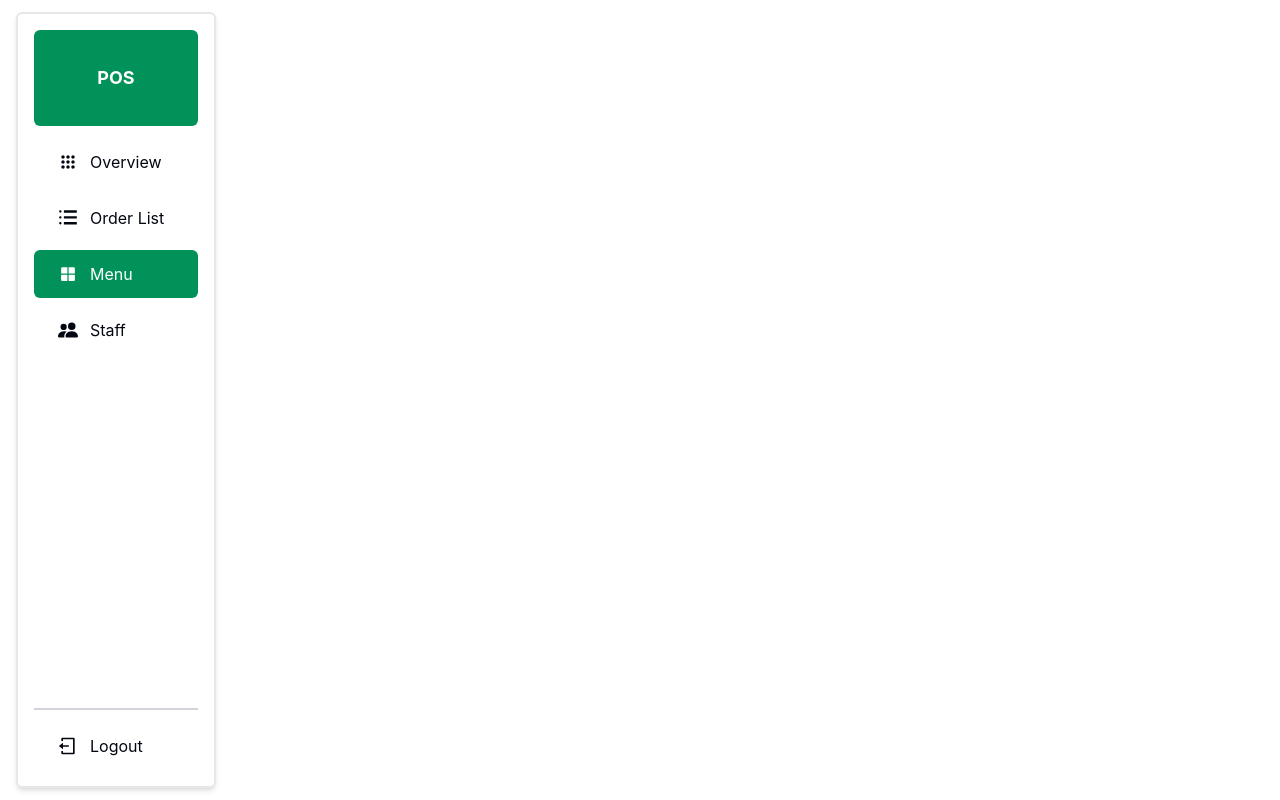
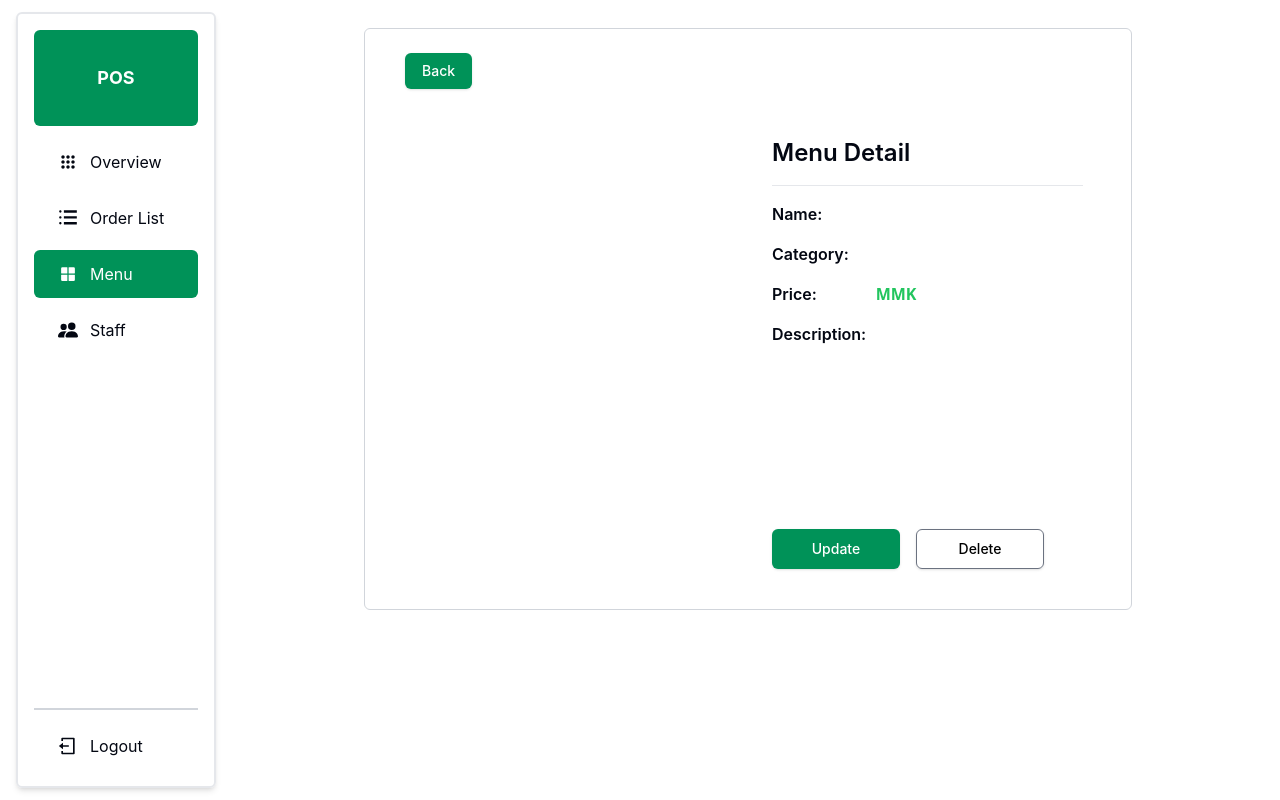
Before and after one commit to SawLinThant/restaurant-pos, a React (Vite) app: page /dashboard/menu/1 in a window 1280 px wide. Built offline with nearby package versions, Linux system fonts and the light colour scheme; no server answers.

Commit message:
feature/menu detail form

```diff
--- a/src/components/Dashboard/Detail/menu/[menuId].tsx
+++ b/src/components/Dashboard/Detail/menu/[menuId].tsx
@@ -1,49 +1,140 @@
+import { SkeletonImage } from "@/components/common/skeleton/image-skeleten";
+import { SkeletonProductDetail } from "@/components/common/skeleton/product-detail";
+import { Button } from "@/components/ui/button";
 import { baseUrl } from "@/lib/constants/config";
 import axios from "axios";
 import { useEffect, useState } from "react";
-import { useParams } from "react-router-dom";
+import { useNavigate, useParams } from "react-router-dom";
 
 interface menuDetail {
-   name: string
-   price: number
-   category: string
-   description: string
+  name: string;
+  price: number;
+  category: string;
+  description: string;
+  image: string;
 }
 
 const MenuDetail = () => {
-    const {menuId} = useParams();
+  const { menuId } = useParams();
+  const navigate = useNavigate()
   const token = localStorage.getItem("token");
-    const [menuDetail,setMenuDetail] = useState<menuDetail>();
-    console.log(menuId)
+  const [menuDetail, setMenuDetail] = useState<menuDetail>();
+  const [loading, SetLoading] = useState<boolean>(false);
   useEffect(() => {
-        const fetchData = async() => {
+    const fetchData = async () => {
+      try {
+        SetLoading(true);
         const responses = await axios.get(`${baseUrl}/Product/get`, {
           headers: {
             Authorization: `Bearer ${token}`,
           },
           params: {
-               id: menuId
+            id: menuId,
           },
-        })
+        });
         if (responses.status === 200) {
           console.log(responses.data);
           setMenuDetail({
             name: responses.data?.data.name,
             price: responses.data?.data.price,
             category: responses.data?.data.category,
-                description: responses.data?.data.description
+            description: responses.data?.data.description,
+            image: responses.data?.data.image,
           });
         }
+      } catch (error) {
+        SetLoading(false);
+        console.log("error loadng menu data:", error);
+      } finally {
+        SetLoading(false);
       }
+    };
     fetchData();
-    },[menuId])
-    return(
-        <div className="flex flex-col gap-4">
-            <div>{menuDetail?.name}</div>
-            <div>{menuDetail?.price}</div>
-            <div>{menuDetail?.category}</div>
-            <div>{menuDetail?.description}</div>
+  }, [menuId]);
+  return (
+    <div className="w-full flex flex-col items-center justify-center">
+      <div className="w-full flex flex-col gap-4 border border-gray-300  rounded-md p-6 lg:w-[60vw] max-w-[900px] md:w-[70vw]">
+        <div className="w-full px-4">
+            <Button onClick={() => navigate(-1)} className="bg-secondary text-white hover:text-black hover:border-gray-600">Back</Button>
         </div>
-    )
-}
+        <div className=" w-full min-h-[60vh] grid lg:grid-cols-2 grid-cols-1">
+          <div className="w-full lg:h-full md:min-h-[40vh] md:p-4">
+            <div className="w-full h-full flex items-start justify-center rounded-md">
+              <div className="lg:w-[300px] lg:h-[300px] w-full h-full rounded overflow-hidden">
+                {loading ? (
+                  <SkeletonImage />
+                ) : (
+                  <img
+                    src={menuDetail?.image}
+                    className="object-cover bg-cover rounded-md"
+                  />
+                )}
+              </div>
+            </div>
+          </div>
+          <div>
+            {loading ? (
+              <div className="w-full h-full py-4 px-6">
+                <SkeletonProductDetail />
+              </div>
+            ) : (
+              <div className="w-full h-full flex flex-col py-4 px-6 justify-between gap-4">
+                <div>
+                  <div className="w-full flex flex-col gap-4">
+                    <div className="w-full py-4 border-b">
+                      <h1 className="font-semibold text-2xl">Menu Detail</h1>
+                    </div>
+                    <div className="w-full grid grid-cols-3">
+                      <div className="w-full col-span-1 text-start font-semibold">
+                        Name:
+                      </div>
+                      <div className="w-full col-span-2 text-start">
+                        {menuDetail?.name}
+                      </div>
+                    </div>
+                    <div className="w-full grid grid-cols-3">
+                      <div className="w-full col-span-1 text-start font-semibold">
+                        Category:
+                      </div>
+                      <div className="w-full col-span-2 text-start">
+                        {menuDetail?.category}
+                      </div>
+                    </div>
+                    <div className="w-full grid grid-cols-3">
+                      <div className="w-full col-span-1 text-start font-semibold">
+                        Price:
+                      </div>
+                      <div className="w-full col-span-2 text-start">
+                        {menuDetail?.price}{" "}
+                        <span className="font-semibold font-sans text-green-500">
+                          MMK
+                        </span>
+                      </div>
+                    </div>
+                    <div className="w-full grid grid-cols-3">
+                      <div className="w-full col-span-1 text-start font-semibold">
+                        Description:
+                      </div>
+                      <div className="w-full col-span-2 text-start">
+                        {menuDetail?.description}
+                      </div>
+                    </div>
+                  </div>
+                </div>
+                <div className="w-full flex flex-row gap-4 items-center justify-start md:mt-4">
+                  <Button className="bg-secondary rounded-md text-white min-w-[8rem] min-h-10">
+                    Update
+                  </Button>
+                  <Button className="bg-transparent border-gray-500  min-w-[8rem] min-h-10 hover:border-gray-500 rounded-md text-black">
+                    Delete
+                  </Button>
+                </div>
+              </div>
+            )}
+          </div>
+        </div>
+      </div>
+    </div>
+  );
+};
 export default MenuDetail;
--- /dev/null
+++ b/src/components/Dashboard/Detail/order/[orderId].tsx
@@ -0,0 +1,49 @@
+import { baseUrl } from "@/lib/constants/config";
+import axios from "axios";
+import { useEffect, useState } from "react";
+import { useParams } from "react-router-dom";
+
+interface orderDetail {
+   name: string
+   price: number
+   category: string
+   description: string
+}
+
+const OrderDetail = () => {
+    const {orderId} = useParams();
+    const token = localStorage.getItem("token");
+    const [orderDetail,setOrderDetail] = useState<orderDetail>();
+    console.log(orderId)
+    useEffect(() => {
+        const fetchData = async() => {
+        const responses = await axios.get(`${baseUrl}/Product/get`, {
+            headers: {
+                Authorization: `Bearer ${token}`,
+              },
+              params: {
+               id: orderId
+              },
+        })
+        if (responses.status === 200) {
+            console.log(responses.data);
+            setOrderDetail({
+                name: responses.data?.data.name,
+                price: responses.data?.data.price,
+                category: responses.data?.data.category,
+                description: responses.data?.data.description
+            });
+          }
+        }
+        fetchData();
+    },[orderId])
+    return(
+        <div className="flex flex-col gap-4">
+            <div>{orderDetail?.name}</div>
+            <div>{orderDetail?.price}</div>
+            <div>{orderDetail?.category}</div>
+            <div>{orderDetail?.description}</div>
+        </div>
+    )
+}
+export default OrderDetail;
--- /dev/null
+++ b/src/components/Dashboard/Detail/staff/[staffId].tsx
@@ -0,0 +1,49 @@
+import { baseUrl } from "@/lib/constants/config";
+import axios from "axios";
+import { useEffect, useState } from "react";
+import { useParams } from "react-router-dom";
+
+interface staffDetail {
+   name: string
+   price: number
+   category: string
+   description: string
+}
+
+const StaffDetail = () => {
+    const {staffId} = useParams();
+    const token = localStorage.getItem("token");
+    const [staffDetail,setStaffDetail] = useState<staffDetail>();
+    console.log(staffId)
+    useEffect(() => {
+        const fetchData = async() => {
+        const responses = await axios.get(`${baseUrl}/Product/get`, {
+            headers: {
+                Authorization: `Bearer ${token}`,
+              },
+              params: {
+               id: staffId
+              },
+        })
+        if (responses.status === 200) {
+            console.log(responses.data);
+            setStaffDetail({
+                name: responses.data?.data.name,
+                price: responses.data?.data.price,
+                category: responses.data?.data.category,
+                description: responses.data?.data.description
+            });
+          }
+        }
+        fetchData();
+    },[staffId])
+    return(
+        <div className="flex flex-col gap-4">
+            <div>{staffDetail?.name}</div>
+            <div>{staffDetail?.price}</div>
+            <div>{staffDetail?.category}</div>
+            <div>{staffDetail?.description}</div>
+        </div>
+    )
+}
+export default StaffDetail;
--- a/src/components/Dashboard/Form/MenuForm.tsx
+++ b/src/components/Dashboard/Form/MenuForm.tsx
@@ -53,7 +53,7 @@ const MenuForm = () => {
           name: data.name,
           price: parseInt(data.price),
           category: category,
-          image_url: uploadedImageUrl,
+          image: uploadedImageUrl,
           description: data.description
         };
         const response = await axios.post(
--- a/src/components/Dashboard/MainContent/Staff.tsx
+++ b/src/components/Dashboard/MainContent/Staff.tsx
@@ -39,7 +39,7 @@ const Staff = () => {
           );
           if (respones.status === 200) {
             if (respones.data) {
-              setUserList(respones.data?.data?.products);
+              setUserList(respones.data?.data?.users);
               setTotalUser(respones.data?.data?.totalCounts);
             }
           }
--- /dev/null
+++ b/src/components/common/skeleton/image-skeleten.tsx
@@ -0,0 +1,9 @@
+import { Skeleton } from "@/components/ui/skeleton"
+
+export function SkeletonImage() {
+  return (
+    <div className="w-full h-full flex flex-col space-y-3">
+      <Skeleton className="h-full w-full rounded-xl bg-gray-200" />
+    </div>
+  )
+}
--- /dev/null
+++ b/src/components/common/skeleton/product-detail.tsx
@@ -0,0 +1,13 @@
+import { Skeleton } from "@/components/ui/skeleton"
+
+export function SkeletonProductDetail() {
+  return (
+    <div className="flex flex-col space-y-3 h-full w-full">
+      <Skeleton className="h-[125px] w-full rounded-xl bg-gray-100" />
+      <div className="space-y-2">
+        <Skeleton className="h-4 w-full bg-gray-100" />
+        <Skeleton className="h-4 w-full bg-gray-100" />
+      </div>
+    </div>
+  )
+}
--- /dev/null
+++ b/src/components/ui/skeleton.tsx
@@ -0,0 +1,15 @@
+import { cn } from "@/lib/utils"
+
+function Skeleton({
+  className,
+  ...props
+}: React.HTMLAttributes<HTMLDivElement>) {
+  return (
+    <div
+      className={cn("animate-pulse rounded-md bg-primary/10", className)}
+      {...props}
+    />
+  )
+}
+
+export { Skeleton }
```
Lines whose indentation alone changed are shown as unchanged.
